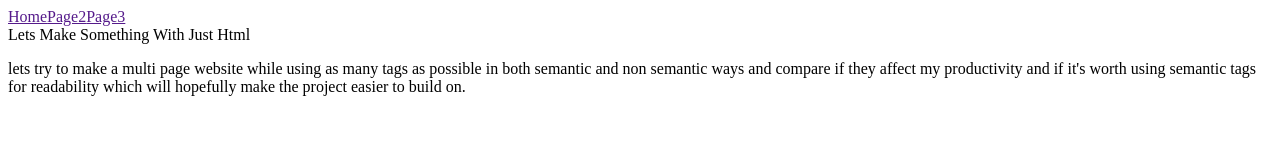
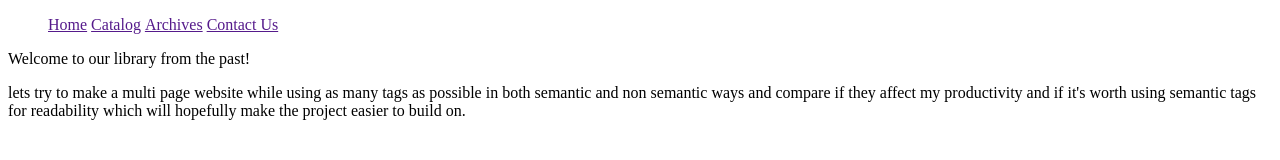
Before and after one commit to Augustcode99/pure-html, a plain HTML site: page index.html in a window 1280 px wide. Drawn offline with Linux system fonts and the light colour scheme.

Commit message:
home page started

```diff
--- a/index.html
+++ b/index.html
@@ -3,11 +3,18 @@
   <head>
     <meta charset="UTF-8" />
     <meta name="viewport" content="width=device-width, initial-scale=1.0" />
-    <title>Just Html</title>
+    <title>Old Html Library</title>
   </head>
   <body>
-    <nav><a href="">Home</a><a href="">Page2</a><a href="">Page3</a></nav>
-    <header>Lets Make Something With Just Html</header>
+    <nav>
+      <ul>
+        <a href="">Home</a
+        >&nbsp;<a href="">Catalog</a
+        >&nbsp;<a href="">Archives</a
+        >&nbsp;<a href="">Contact Us</a>
+      </ul>
+    </nav>
+    <header>Welcome to our library from the past!</header>
     <p>
       lets try to make a multi page website while using as many tags as possible
       in both semantic and non semantic ways and compare if they affect my
```
